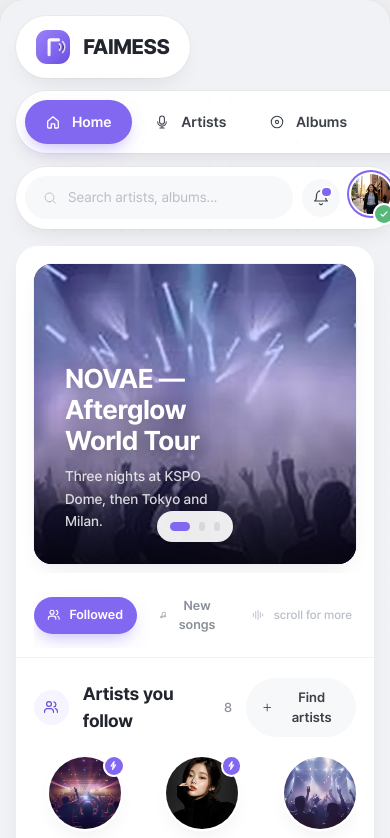
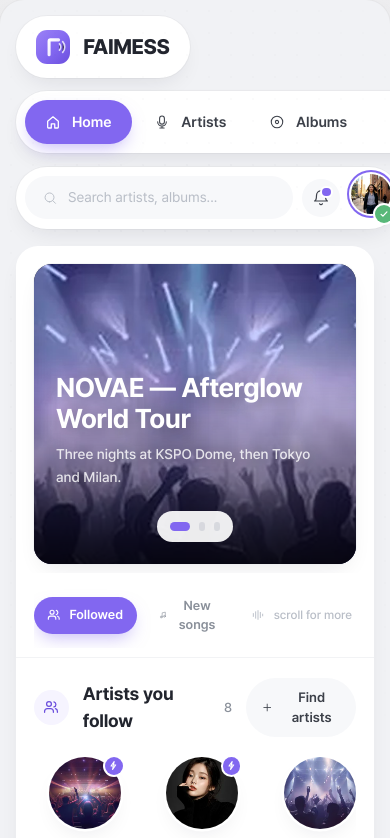
Before and after one commit to khodehydro/faimess-doc, a React (Vite) app: page / in a window 390 px wide. Shown: the top 838 px of the page. Built offline with nearby package versions, Linux system fonts and the light colour scheme.

Commit message:
fix(hero): caption aligns by its own script and clears the indicator on phones
Co-authored-by: arena-agent <297053741+arena-agent@users.noreply.github.com>

```diff
--- a/src/sections/HeroBanner.tsx
+++ b/src/sections/HeroBanner.tsx
@@ -138,7 +138,13 @@ export function HeroBanner() {
             initial={{ opacity: 0, y: 14 }}
             animate={{ opacity: 1, y: 0 }}
             transition={{ duration: 0.6, delay: 0.08, ease: EASE }}
-            className="pointer-events-none absolute bottom-7 start-7 max-w-[46%]"
+            /* `dir="auto"`: the two lines are demo copy and may be English,
+               Persian or Korean, so they align by their own first strong
+               character instead of inheriting the interface's direction.
+               On phones the block sits higher than the centred indicator, so
+               the two can never overlap on a narrow banner. */
+            dir="auto"
+            className="pointer-events-none absolute bottom-[4.75rem] start-5 max-w-[80%] sm:bottom-7 sm:start-7 sm:max-w-[46%]"
           >
             <h2 className="font-display text-[27px] font-bold leading-[1.15] tracking-[-0.018em] text-white drop-shadow-[0_2px_10px_rgba(0,0,0,0.45)]">
               {banner.title}
--- a/tools/ssr-check.tsx
+++ b/tools/ssr-check.tsx
@@ -402,6 +402,13 @@ check(
   activeUsersSrc.includes("LeaderboardDialog") && activeUsersSrc.includes("fanPoints(user.activity)"),
 );
 check(
+  "the banner caption declares its own direction",
+  heroSrc.includes('dir="auto"') &&
+    heroSrc.includes("sm:bottom-7") &&
+    heroSrc.includes("sm:max-w-[46%]"),
+  "demo copy aligns by its own script; on phones the block clears the indicator",
+);
+check(
   "the breakdown panel shows a line per rule",
   pointsDialogSrc.includes("fanLines(") && pointsDialogSrc.includes("rule.rateKey"),
 );
```
Also changed, not shown: 1 other file (tests, documents, lock files or other folders).
